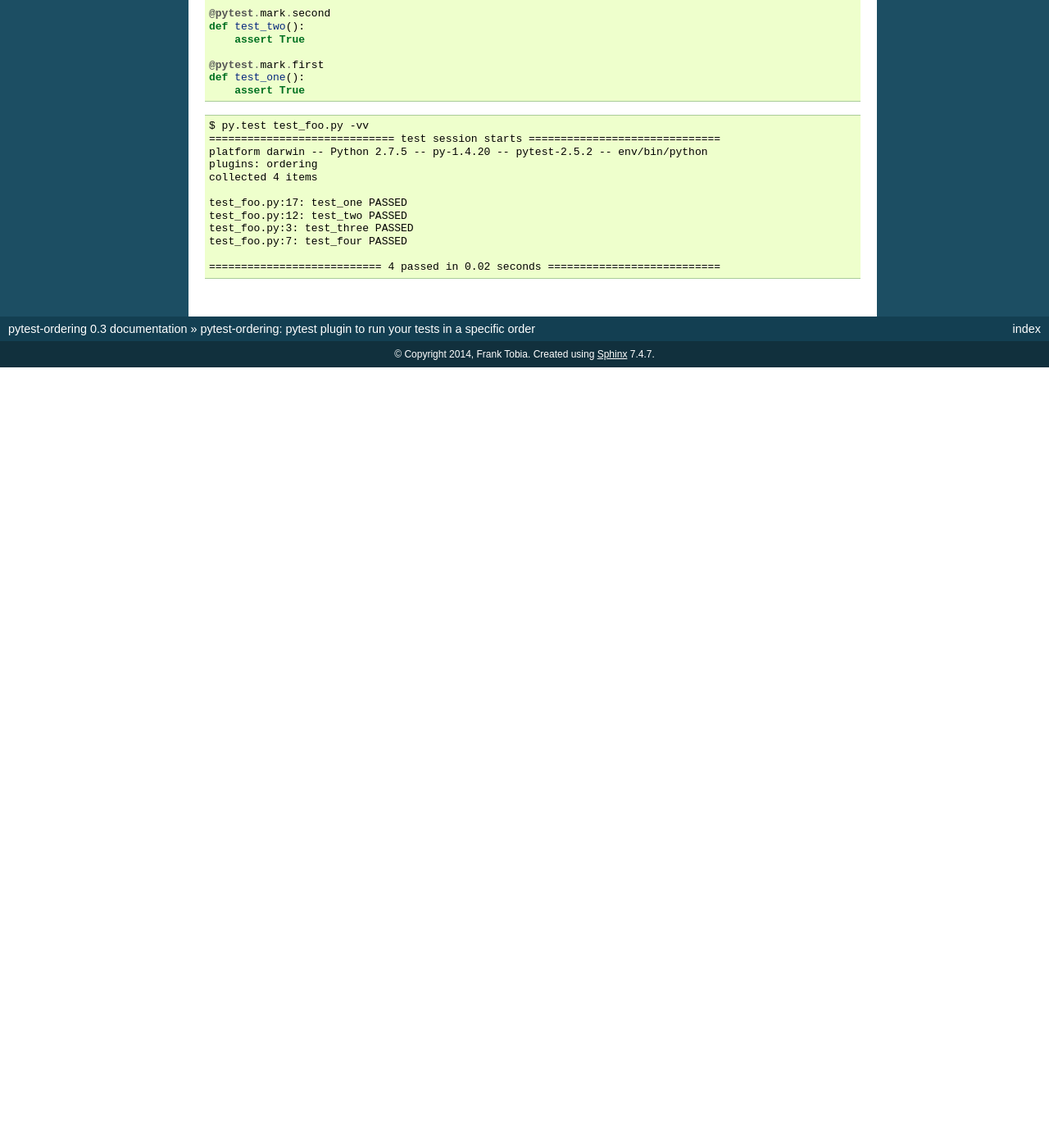
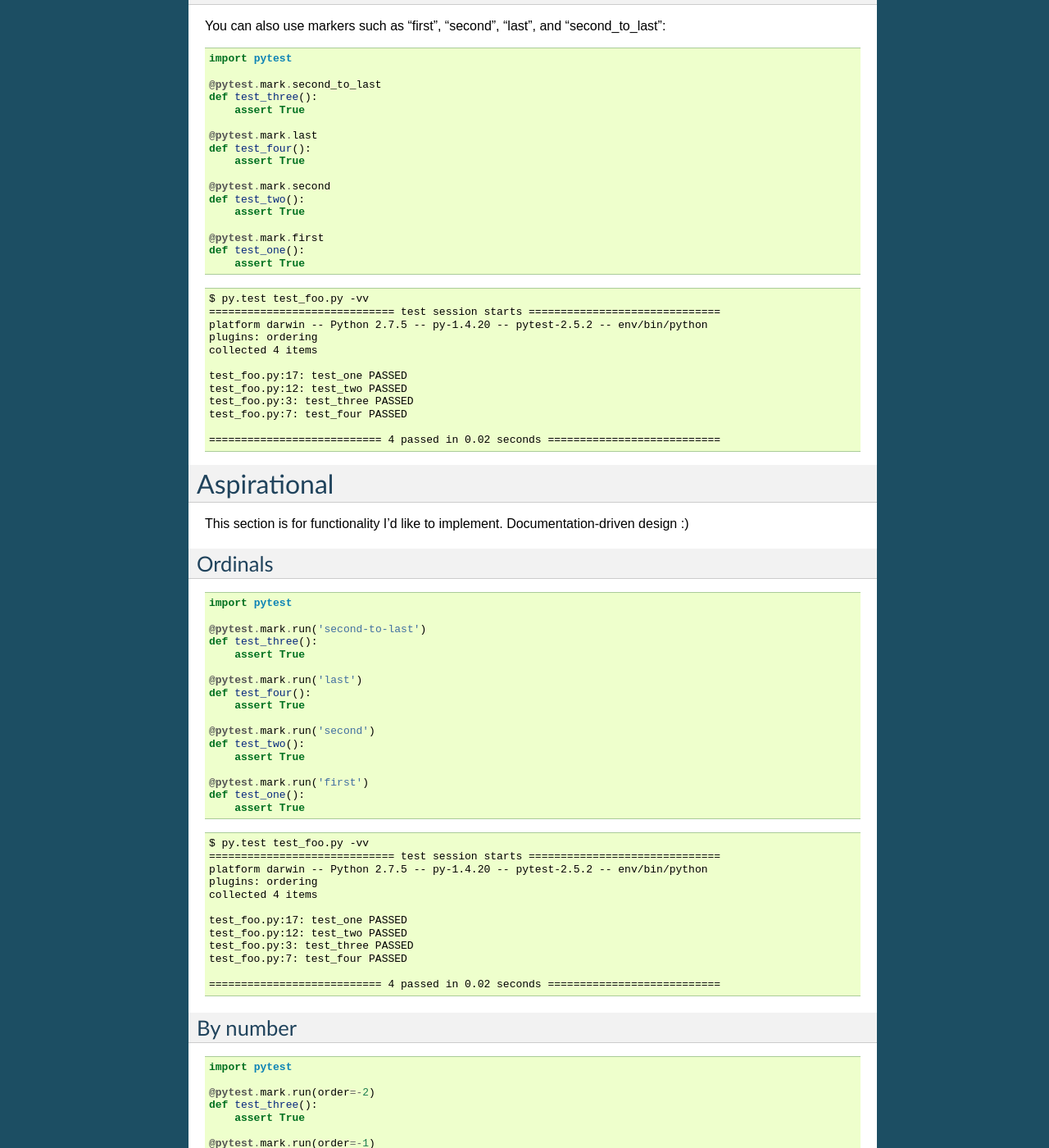
Before and after one commit to ftobia/pytest-ordering, a Sphinx documentation site: the page built from docs/source/index.rst, in a window 1280 px wide and 1400 px high, scrolled down 1131 px. Shown: the whole window at 82% size. Built offline with Sphinx 7.4.7, drawn with Linux system fonts in a browser that asks for light colours; before the commit the page ends 1579 px from its top, so only the background shows below that; some of the changed text lies outside the part shown.

Commit message:
Better documentation, much of it aspirational.

```diff
--- a/docs/source/index.rst
+++ b/docs/source/index.rst
@@ -3,11 +3,22 @@
    You can adapt this file completely to your liking, but it should at least
    contain the root `toctree` directive.
 
-pytest-ordering: pytest plugin to run your tests in a specific order
-====================================================================
+pytest-ordering: run your tests in  order
+=========================================
 
-pytest-ordering provides custom markers_ that let you run your tests
-in any order you would like.
+pytest-ordering is a pytest plugin to run your tests in any order that
+you specify. It provides custom markers_ that say when your tests should
+run in relation to each other. They can be absolute (i.e. first, or
+second-to-last) or relative (i.e. run this test before this other test).
+
+.. note :: pytest-ordering is currently alpha-quality software. Notably,
+ some of this documentation may be aspirational in nature. If something
+ you read here isn't currently implemented, rest assured that I am working
+ on it (or feel free to ping me: https://github.com/ftobia)
+
+
+Quickstart
+----------
 
 Ordinarily pytest will run tests in the order that they appear in a module.
 For example, for the following tests:
@@ -101,6 +115,123 @@ You can also use markers such as "first", "second", "last", and "second_to_last"
     =========================== 4 passed in 0.02 seconds ===========================
 
 
+Aspirational
+============
+
+This section is for functionality I'd like to implement.
+Documentation-driven design :)
+
+Ordinals
+--------
+
+.. code:: python
+
+ import pytest
+
+ @pytest.mark.run('second-to-last')
+ def test_three():
+     assert True
+
+ @pytest.mark.run('last')
+ def test_four():
+     assert True
+
+ @pytest.mark.run('second')
+ def test_two():
+     assert True
+
+ @pytest.mark.run('first')
+ def test_one():
+     assert True
+
+::
+
+    $ py.test test_foo.py -vv
+    ============================= test session starts ==============================
+    platform darwin -- Python 2.7.5 -- py-1.4.20 -- pytest-2.5.2 -- env/bin/python
+    plugins: ordering
+    collected 4 items
+
+    test_foo.py:17: test_one PASSED
+    test_foo.py:12: test_two PASSED
+    test_foo.py:3: test_three PASSED
+    test_foo.py:7: test_four PASSED
+
+    =========================== 4 passed in 0.02 seconds ===========================
+
+
+By number
+---------
+
+.. code:: python
+
+ import pytest
+
+ @pytest.mark.run(order=-2)
+ def test_three():
+     assert True
+
+ @pytest.mark.run(order=-1)
+ def test_four():
+     assert True
+
+ @pytest.mark.run(order=2)
+ def test_two():
+     assert True
+
+ @pytest.mark.run(order=1)
+ def test_one():
+     assert True
+
+::
+
+    $ py.test test_foo.py -vv
+    ============================= test session starts ==============================
+    platform darwin -- Python 2.7.5 -- py-1.4.20 -- pytest-2.5.2 -- env/bin/python
+    plugins: ordering
+    collected 4 items
+
+    test_foo.py:17: test_one PASSED
+    test_foo.py:12: test_two PASSED
+    test_foo.py:3: test_three PASSED
+    test_foo.py:7: test_four PASSED
+
+    =========================== 4 passed in 0.02 seconds ===========================
+
+
+Relative to other tests
+-----------------------
+
+
+.. code:: python
+
+ import pytest
+
+ @pytest.mark.run(after='test_second')
+ def test_third():
+     assert True
+
+ def test_second():
+     assert True
+
+ @pytest.mark.run(before='test_second')
+ def test_first():
+     assert True
+
+::
+
+    $ py.test test_foo.py -vv
+    ============================= test session starts ==============================
+    platform darwin -- Python 2.7.5 -- py-1.4.20 -- pytest-2.5.2 -- env/bin/python
+    plugins: ordering
+    collected 3 items
+
+    test_foo.py:11: test_first PASSED
+    test_foo.py:7: test_second PASSED
+    test_foo.py:4: test_third PASSED
+
+    =========================== 4 passed in 0.02 seconds ===========================
+
 
 
 .. toctree::
```
Also changed, not shown: other parts of docs/source/index.rst (+3 -0 lines).
